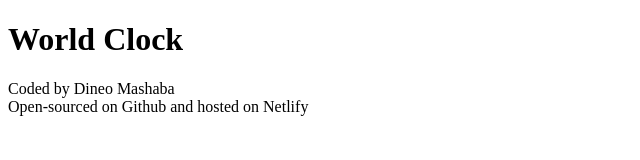
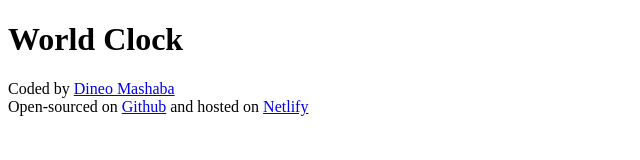
Before and after one commit to dineo-matla/World-Clock-Pro, a plain HTML site: page index.html in a window 1280 px wide. Shown: the whole page, without its empty margins (0-640 px from the left). Drawn offline with Linux system fonts and the light colour scheme.

Commit message:
Added links to footer section.

```diff
--- a/index.html
+++ b/index.html
@@ -15,9 +15,21 @@
     <h1>World Clock</h1>
     <footer>
       <p>
-        Coded by Dineo Mashaba
+        Coded by
+        <a href="https://github.com/dineo-matla" target="_blank"
+          >Dineo Mashaba</a
+        >
         <br />
-        Open-sourced on Github and hosted on Netlify
+        Open-sourced on
+        <a
+          href="https://github.com/dineo-matla/World-Clock-Pro.git"
+          target="_blank"
+          >Github</a
+        >
+        and hosted on
+        <a href="https://world-clock-prosync.netlify.app/" target="_blank"
+          >Netlify</a
+        >
       </p>
     </footer>
   </body>
```
